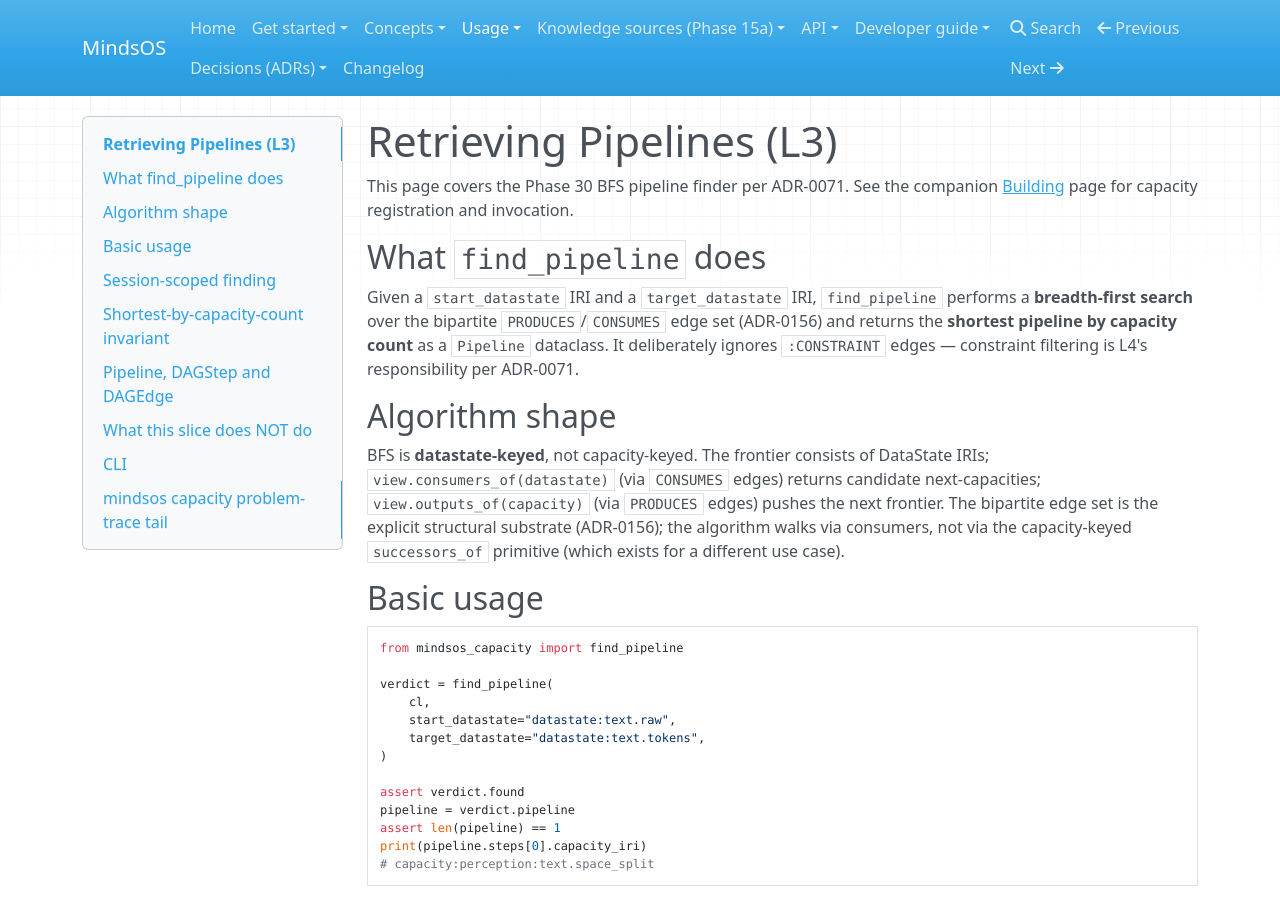
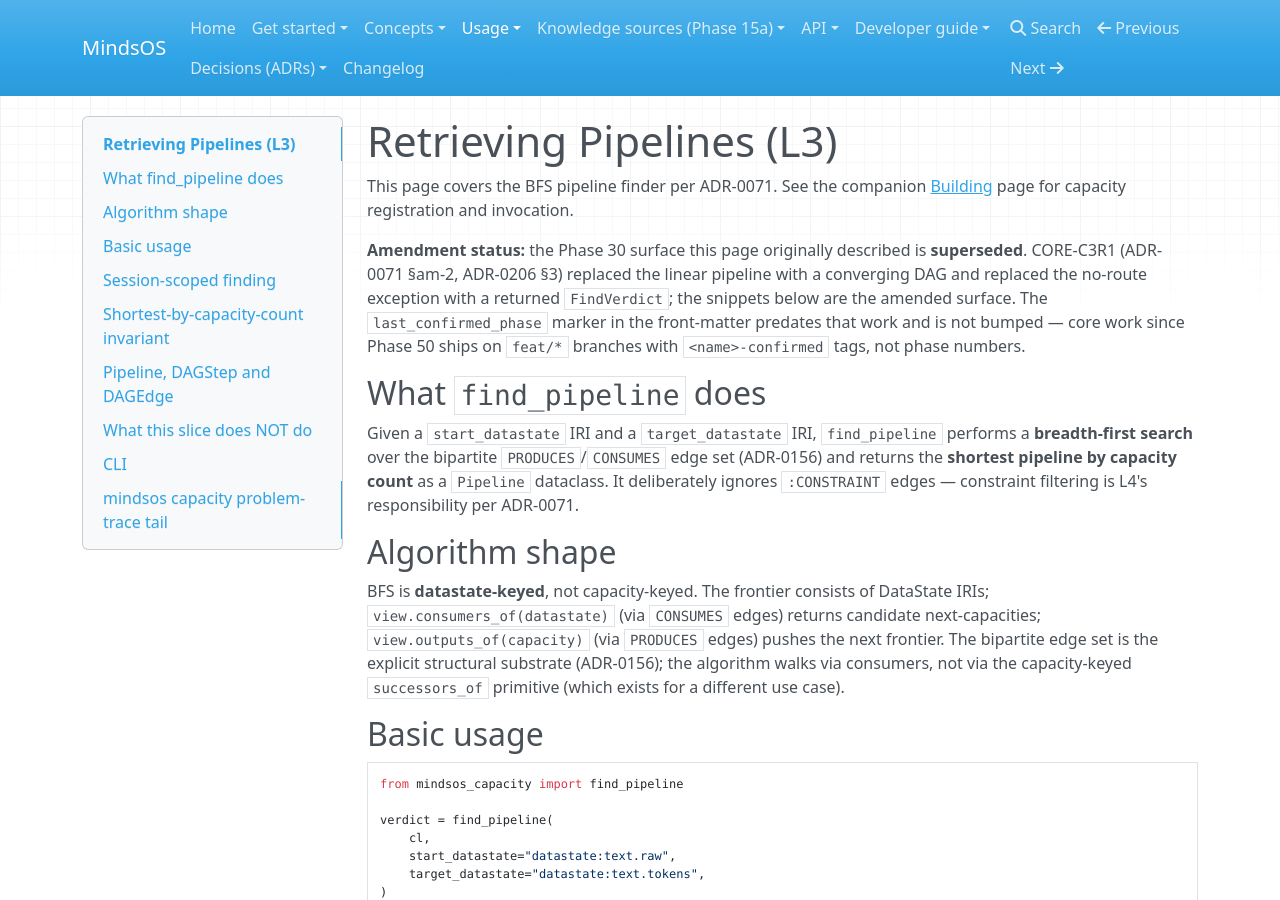
Before and after one commit to halvim/mindsos, an MkDocs documentation site: the page built from docs/usage/capacity/retrieval.md, in a window 1280 px wide and 900 px high. Built offline with MkDocs 1.6.1, drawn with Linux system fonts in a browser that asks for light colours; nearby versions of some CDN libraries.

Commit message:
docs(capacity): mark the Phase 30 framing of the L3 pages superseded by CORE-C3R1
The #3 sweep replaced the bodies of retrieval.md and building.md with the shipped surface but left both pages introducing themselves as the Phase 30 finder, so each page contradicted itself. Adds an Amendment status note naming ADR-0071 am-2 and ADR-0206 section 3, and records why last_confirmed_phase is NOT bumped - core work since Phase 50 ships on feat/* branches with <name>-confirmed tags, not phase numbers, so there is no phase to bump to.

Co-Authored-By: Claude Opus 5 <noreply@anthropic.com>

Claude-Session: https://claude.ai/code/session_016i1TqJvNoZm7tkpqWFSnm1

```diff
--- a/docs/usage/capacity/retrieval.md
+++ b/docs/usage/capacity/retrieval.md
@@ -4,9 +4,17 @@ last_confirmed_phase: 30
 
 # Retrieving Pipelines (L3)
 
-This page covers the Phase 30 BFS pipeline finder per ADR-0071. See
-the companion [Building](building.md) page for capacity registration
-and invocation.
+This page covers the BFS pipeline finder per ADR-0071. See the
+companion [Building](building.md) page for capacity registration and
+invocation.
+
+**Amendment status:** the Phase 30 surface this page originally described
+is **superseded**. CORE-C3R1 (ADR-0071 §am-2, ADR-0206 §3) replaced the
+linear pipeline with a converging DAG and replaced the no-route exception
+with a returned `FindVerdict`; the snippets below are the amended surface.
+The `last_confirmed_phase` marker in the front-matter predates that work
+and is not bumped — core work since Phase 50 ships on `feat/*` branches
+with `<name>-confirmed` tags, not phase numbers.
 
 ## What `find_pipeline` does
 
```
Also changed, not shown: docs/usage/capacity/building.md (+3 -1 lines).
